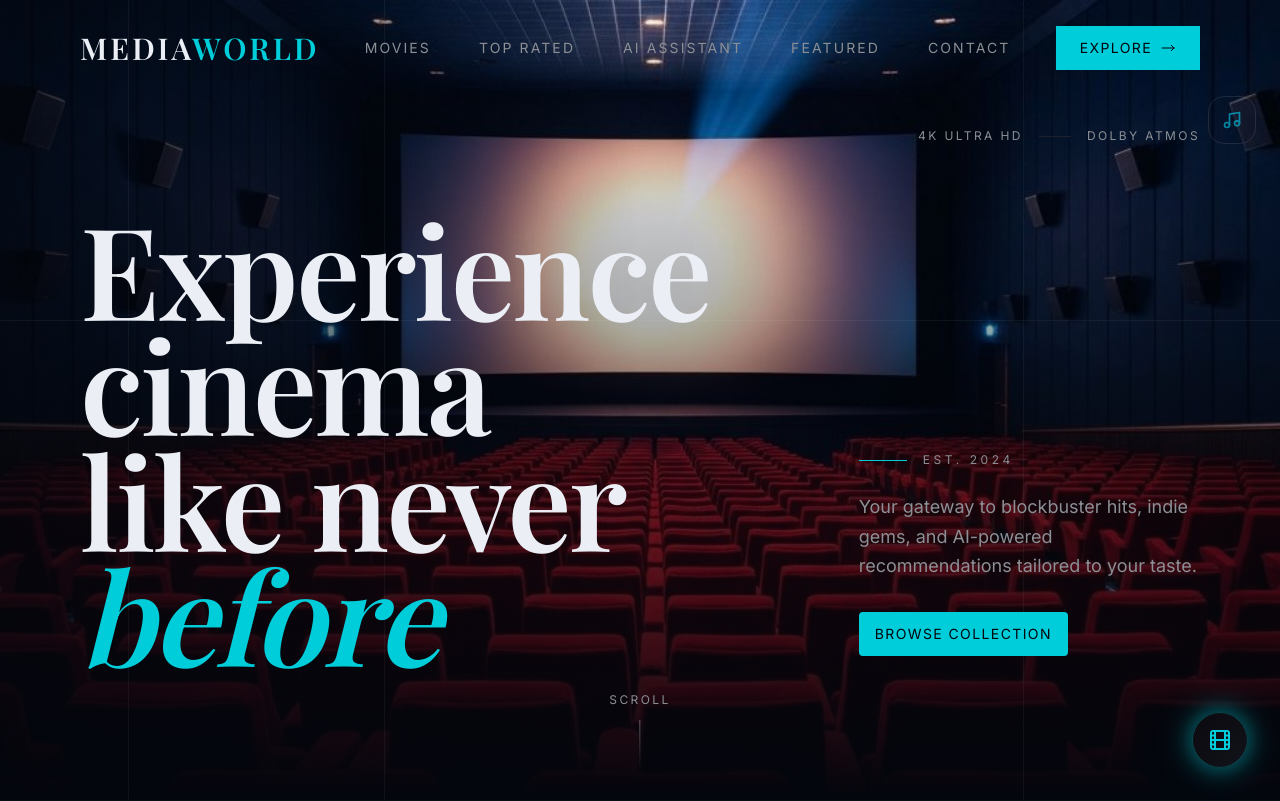
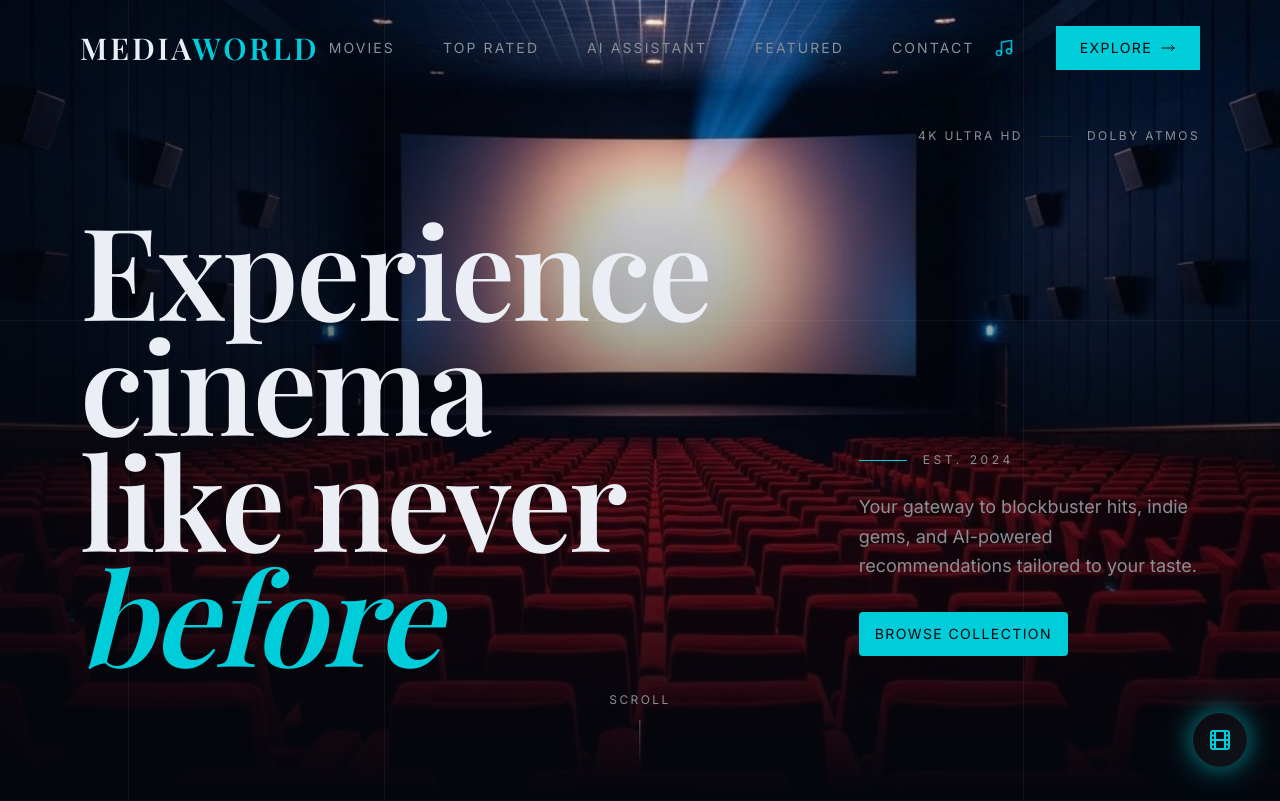
Before and after one commit to yernururue/mediaworld-cinema-platform, a Next.js app: page / in a window 1280 px wide. Shown: the top 801 px of the page. Built offline with nearby package versions, Linux system fonts and the light colour scheme.

Commit message:
refactor: move CinematicPlayer from global layout to header and update UI styles

```diff
--- a/app/layout.tsx
+++ b/app/layout.tsx
@@ -4,7 +4,6 @@ import { Inter, Playfair_Display, JetBrains_Mono } from 'next/font/google'
 import { Analytics } from '@vercel/analytics/next'
 import { FloatingAIChat } from '@/components/ui/floating-ai-chat'
 import { AudioProvider } from '@/components/providers/audio-context'
-import { CinematicPlayer } from '@/components/ui/cinematic-player'
 import './globals.css'
 
 const inter = Inter({
@@ -58,7 +57,6 @@ export default function RootLayout({
       <body className={`${inter.variable} ${playfair.variable} ${jetbrainsMono.variable} font-sans antialiased bg-background`}>
         <AudioProvider>
           {children}
-          <CinematicPlayer />
           <FloatingAIChat />
           <Analytics />
         </AudioProvider>
--- a/components/header.tsx
+++ b/components/header.tsx
@@ -3,6 +3,8 @@
 import { useState, useEffect } from "react"
 import Link from "next/link"
 import { cn } from "@/lib/utils"
+
+import { CinematicPlayer } from "@/components/ui/cinematic-player"
 
 export function Header() {
   const [isScrolled, setIsScrolled] = useState(false)
@@ -60,8 +62,10 @@ export function Header() {
             ))}
           </nav>
 
-          {/* CTA Button */}
-          <div className="hidden lg:block">
+          {/* Right Section: Music Player + CTA */}
+          <div className="hidden lg:flex items-center gap-8">
+            <CinematicPlayer />
+
             <Link
               href="#contact"
               className="inline-flex items-center gap-2 px-6 py-3 text-sm tracking-[0.1em] uppercase text-primary-foreground bg-primary hover:bg-primary/90 transition-all duration-300"
--- a/components/ui/cinematic-player.tsx
+++ b/components/ui/cinematic-player.tsx
@@ -31,15 +31,28 @@ export function CinematicPlayer() {
   }
 
   return (
+    <>
+      {/* Background Overlay */}
       <div
+        onClick={() => setIsExpanded(false)}
         className={cn(
-        "fixed top-24 right-6 z-[60] transition-all duration-500 ease-in-out",
-        isExpanded ? "w-72" : "w-12 h-12"
+          "fixed inset-0 z-[55] bg-background/60 backdrop-blur-md transition-all duration-500",
+          isExpanded ? "opacity-100 pointer-events-auto" : "opacity-0 pointer-events-none"
+        )}
+      />
+
+      <div
+        onClick={(e) => e.stopPropagation()} // Prevent closing when clicking inside
+        className={cn(
+          "relative z-[60] transition-all duration-500 ease-in-out",
+          isExpanded ? "w-80" : "w-10 h-10"
         )}
       >
         <div className={cn(
-        "relative overflow-hidden rounded-2xl glass-card border border-white/10 shadow-2xl shadow-cyan-500/10 transition-all duration-500",
-        isExpanded ? "p-4 h-auto" : "p-0 h-12 flex items-center justify-center hover:scale-105 cursor-pointer"
+          "relative overflow-hidden rounded-xl transition-all duration-500",
+          isExpanded
+            ? "p-6 h-auto bg-card/40 backdrop-blur-2xl border border-white/10 shadow-[0_0_50px_rgba(34,211,238,0.1)]"
+            : "p-0 h-10 w-10 flex items-center justify-center hover:bg-white/5 cursor-pointer"
         )}>
           {/* Ambient Glow */}
           {isPlaying && (
@@ -49,76 +62,81 @@ export function CinematicPlayer() {
           {!isExpanded ? (
             <button
               onClick={() => setIsExpanded(true)}
-            className="w-full h-full flex items-center justify-center text-cyan-400"
+              className="w-full h-full flex items-center justify-center text-cyan-400/80 hover:text-cyan-400 transition-colors"
             >
-            {isPlaying ? (
               <div className="relative">
-                <Music className="w-5 h-5 animate-float" />
-                <div className="absolute -top-1 -right-1 w-2 h-2 bg-cyan-400 rounded-full animate-pulse" />
+                <Music className={cn("w-5 h-5", isPlaying && "animate-float")} />
+                {isPlaying && (
+                  <div className="absolute -top-1 -right-1 w-2 h-2 bg-cyan-400 rounded-full animate-pulse shadow-[0_0_8px_rgba(34,211,238,0.6)]" />
+                )}
               </div>
-            ) : (
-              <Music className="w-5 h-5 opacity-60" />
-            )}
             </button>
           ) : (
-          <div className="space-y-4">
+            <div className="space-y-6">
               {/* Header / Collapse */}
-            <div className="flex items-center justify-between mb-2">
-              <div className="flex items-center gap-2 overflow-hidden">
-                <Music className="w-4 h-4 text-cyan-400 shrink-0" />
-                <div className="text-xs font-bold text-foreground truncate animate-pulse-slow">
+              <div className="flex items-center justify-between">
+                <div className="flex items-center gap-3 overflow-hidden">
+                  <div className="w-8 h-8 rounded-lg bg-cyan-500/20 flex items-center justify-center">
+                    <Music className="w-4 h-4 text-cyan-400" />
+                  </div>
+                  <div className="flex flex-col overflow-hidden">
+                    <div className="text-xs font-bold text-foreground truncate">
                       {currentTrack.name}
+                    </div>
+                    <div className="text-[10px] text-muted-foreground uppercase tracking-widest">
+                      Now Playing
+                    </div>
                   </div>
                 </div>
                 <button
                   onClick={() => setIsExpanded(false)}
-                className="text-muted-foreground hover:text-foreground transition-colors p-1"
+                  className="text-muted-foreground hover:text-foreground transition-colors p-2 hover:bg-white/5 rounded-full"
                 >
-                <div className="w-4 h-1 bg-white/20 rounded-full" />
+                  <div className="w-4 h-0.5 bg-current rounded-full" />
                 </button>
               </div>
 
               {/* Controls */}
-            <div className="flex items-center justify-center gap-4">
+              <div className="flex items-center justify-center gap-6">
                 <button
                   onClick={prevTrack}
-                className="text-muted-foreground hover:text-foreground transition-all hover:scale-110 active:scale-95"
+                  className="text-muted-foreground hover:text-cyan-400 transition-all hover:scale-110 active:scale-95"
                 >
                   <SkipBack className="w-5 h-5" />
                 </button>
 
                 <button
                   onClick={togglePlay}
-                className="w-10 h-10 rounded-full bg-cyan-500/20 border border-cyan-500/30 flex items-center justify-center text-cyan-400 hover:bg-cyan-500/40 transition-all hover:scale-110 active:scale-90 shadow-lg shadow-cyan-500/20"
+                  className="w-12 h-12 rounded-full bg-cyan-500 text-background flex items-center justify-center hover:bg-cyan-400 transition-all hover:scale-110 active:scale-90 shadow-lg shadow-cyan-500/20"
                 >
-                {isPlaying ? <Pause className="w-5 h-5" /> : <Play className="w-5 h-5 ml-0.5" />}
+                  {isPlaying ? <Pause className="w-6 h-6 fill-current" /> : <Play className="w-6 h-6 ml-1 fill-current" />}
                 </button>
 
                 <button
                   onClick={nextTrack}
-                className="text-muted-foreground hover:text-foreground transition-all hover:scale-110 active:scale-95"
+                  className="text-muted-foreground hover:text-cyan-400 transition-all hover:scale-110 active:scale-95"
                 >
                   <SkipForward className="w-5 h-5" />
                 </button>
               </div>
 
               {/* Progress Bar */}
-            <div className="space-y-1">
+              <div className="space-y-2">
                 <Slider
                   value={[progress]}
                   max={duration || 100}
-                step={1}
+                  step={0.1}
                   onValueChange={(val) => seek(val[0])}
                   className="h-1 cursor-pointer"
                 />
-              <div className="flex justify-between text-[10px] font-mono text-muted-foreground tabular-nums">
+                <div className="flex justify-between text-[10px] font-mono text-muted-foreground/60 tabular-nums tracking-tighter">
                   <span>{formatTime(progress)}</span>
                   <span>{formatTime(duration)}</span>
                 </div>
               </div>
 
               {/* Volume */}
-            <div className="flex items-center gap-3 pt-1">
+              <div className="flex items-center gap-3 pt-2 border-t border-white/5">
                 <button
                   onClick={() => setIsMuted(!isMuted)}
                   className="text-muted-foreground hover:text-cyan-400 transition-colors"
@@ -140,5 +158,6 @@ export function CinematicPlayer() {
           )}
         </div>
       </div>
+    </>
   )
 }
--- a/package.json
+++ b/package.json
@@ -62,9 +62,11 @@
   },
   "devDependencies": {
     "@tailwindcss/postcss": "^4.1.9",
+    "@types/howler": "^2.2.12",
     "@types/node": "^22",
     "@types/react": "^19",
     "@types/react-dom": "^19",
+    "howler": "^2.2.4",
     "postcss": "^8.5",
     "tailwindcss": "^4.1.9",
     "tw-animate-css": "1.3.3",
```
Also changed, not shown: 1 other file (tests, documents, lock files or other folders). Lines whose indentation alone changed are shown as unchanged.
